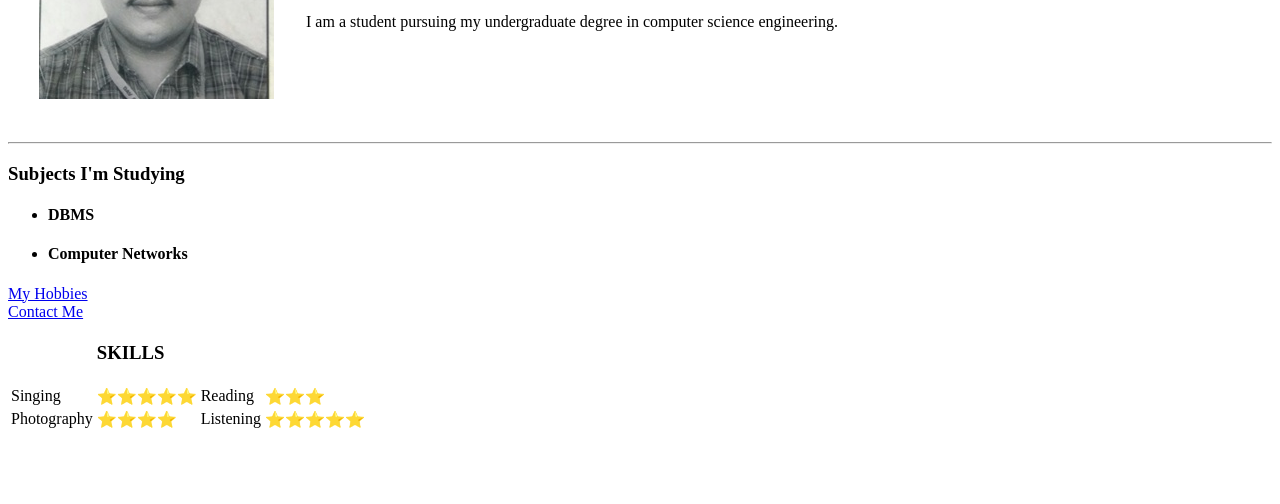
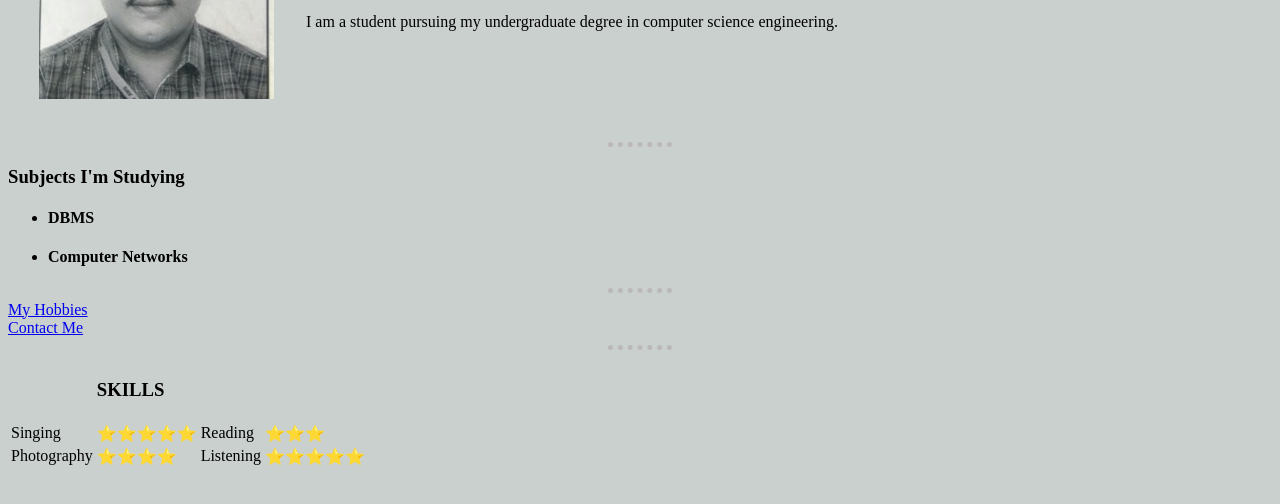
Before and after one commit to chiranjeev-1032/resume, a plain HTML site: page index.html in a window 1280 px wide. Shown: the part 196-700 px from the top of the page. Drawn offline with Linux system fonts and the light colour scheme.

Commit message:
Updated index.html

```diff
--- a/index.html
+++ b/index.html
@@ -5,6 +5,18 @@
     <meta http-equiv="X-UA-Compatible" content="IE=edge">
     <meta name="viewport" content="width=device-width, initial-scale=1.0">
     <title>✯Chiranjeev's Personal Site</title>
+    <style>
+      body{
+        background-color: rgb(202, 208, 206);
+      }
+      hr{
+        border-style: none;
+        border-top-style: dotted;
+        border-color: rgb(187, 184, 184);
+        border-width: 5px;
+        width: 5%;
+      }
+    </style>
 </head>
 <body>
   <table cellspacing="30">
@@ -22,8 +34,10 @@
     <li><h4>DBMS</h4></li>
     <li><h4>Computer Networks</h4></li>
   </ul>
+    <hr>
     <a href="hobbies.html">My Hobbies</a><br>
     <a href="contact.html">Contact Me</a>
+    <hr>
     <table>
       <th>
           <td><h3>SKILLS</h3></td>
```
